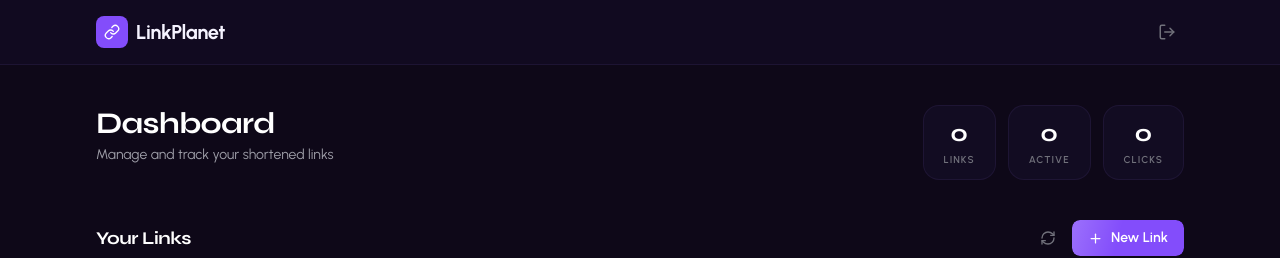
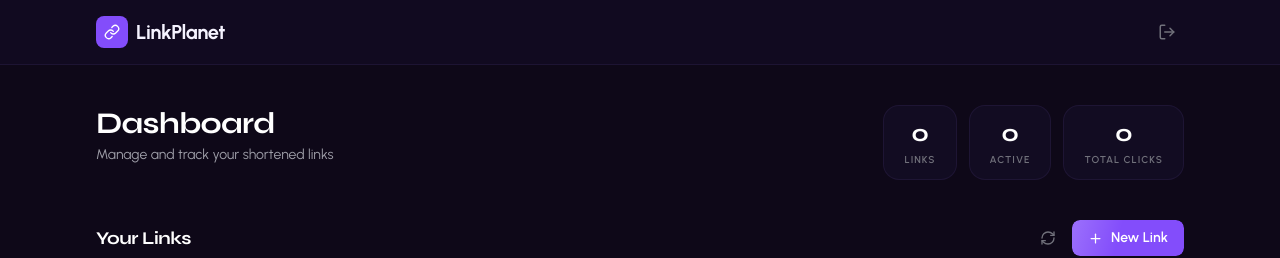
Before and after one commit to plut0n0tf0und/Designspace-LinkPlanet.app, a Next.js app in the folder app-src/: page /dashboard in a window 1280 px wide. Shown: the top 258 px of the page. Built offline with nearby package versions, Linux system fonts and the light colour scheme; no server answers; the database is empty.

Commit message:
design: rename Clicks stat label to Total Clicks on main dashboard

```diff
--- a/app-src/src/app/dashboard/page.tsx
+++ b/app-src/src/app/dashboard/page.tsx
@@ -465,7 +465,7 @@ export default function Dashboard() {
             </div>
             <div className="flex flex-col items-center px-5 py-3 bg-[#120c22] border border-[#2b1f47]/50 rounded-2xl min-w-[72px]">
               <span className="text-2xl font-bold text-white" style={{ fontFamily: "var(--font-syne)" }}>{totalClicks}</span>
-              <span className="text-[10px] font-semibold uppercase tracking-widest text-zinc-500 mt-0.5">Clicks</span>
+              <span className="text-[10px] font-semibold uppercase tracking-widest text-zinc-500 mt-0.5">Total Clicks</span>
             </div>
           </div>
         </div>
```
